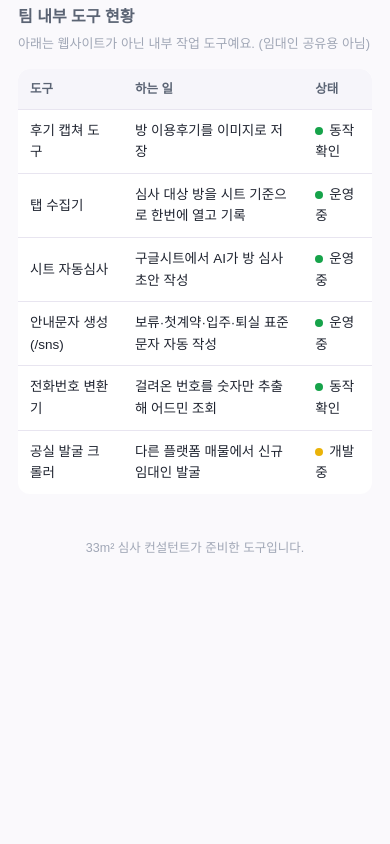
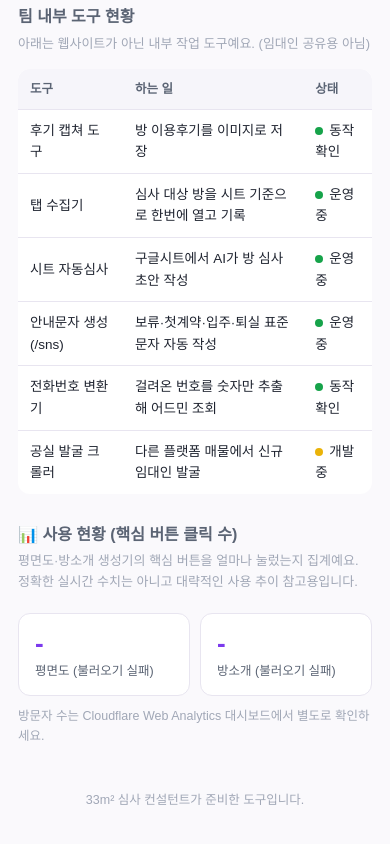
Before and after one commit to hiva1109/tool-hub, a plain HTML site: page index.html in a window 390 px wide. Shown: the part 2329-3173 px from the top of the page. Before the commit the page ends 2947 px from the top, so only its background shows below. Drawn offline with Linux system fonts and the light colour scheme; no server answers.

Commit message:
도구함에 사용 현황 패널 추가
## Why
[사용자 명시] 도구를 만들어놓고도 실제로 임대인들이 얼마나 쓰는지 전혀 모르는 상태였음.
사용자가 "핵심 버튼 클릭 수까지" 확인하고 싶다고 요청함.

## What
- "팀 내부 도구 현황" 표 아래에 "📊 사용 현황" 패널 신규 추가(기존 표는 수정 안 함).
- 평면도 생성기(도면 생성/PNG 저장 클릭 수)와 방소개 생성기(링크 가져오기/문구 생성 클릭 수)
  각 Worker의 /stats 엔드포인트를 페이지 로드 시 fetch해서 숫자 카드로 표시.
- 방문자 수(페이지뷰)는 이 패널에서 다루지 않고 Cloudflare Web Analytics 대시보드를 보라고
  안내(별도 진행 예정, 사용자가 각 사이트를 대시보드에서 등록해야 함).

## Why this way
[Claude 추가 제안] Cloudflare Web Analytics는 페이지뷰는 잡아주지만 "버튼 클릭" 같은 커스텀
이벤트는 공식 문서로 확인해본 결과 지원하지 않음 — 그래서 클릭 수는 각 Worker에 자체
"/track"(POST, 이벤트명 화이트리스트 검증) + "/stats"(GET, CORS 공개) 엔드포인트를 만들고
Cloudflare Workers KV(새 네임스페이스 tool-stats, 두 Worker가 프로젝트 접두사로 키를 나눠
공유)에 카운트를 저장하는 방식으로 직접 구현함. KV는 원자적 증가가 아니라 읽고-쓰는 방식이라
아주 드물게(동시 클릭 시) 한두 개 누락될 수 있지만, 정확한 실시간 카운터가 아니라 대략적인
사용 추이 파악이 목적이라 이 정도면 충분하다고 판단.

## Impact
사용자가 이제 이 페이지 하나에서 두 도구의 핵심 액션이 얼마나 눌리는지 숫자로 바로 확인 가능.
어떤 도구/기능이 실제로 쓰이는지 보고 다음 우선순위를 정하는 데 참고할 수 있음.

## Verification
로컬(포트 3002) + 실제 배포된 두 Worker에서 실브라우저로 확인: 실제 버튼 클릭 시
/stats 카운트가 정확히 증가(1→2 확인), 도구함 페이지가 cross-origin으로 두 Worker의 /stats를
정상적으로 불러와 카드에 표시, 콘솔 에러 없음, 모바일(375px) 가로 스크롤 없음.

Co-Authored-By: Claude Fable 5 <noreply@anthropic.com>

```diff
--- a/index.html
+++ b/index.html
@@ -167,6 +167,12 @@
   .dot { display: inline-block; width: 8px; height: 8px; border-radius: 50%; margin-right: 6px; }
   .dot.g { background: var(--green); } .dot.y { background: #eab308; } .dot.r { background: #9ca3af; }
 
+  .stats-grid { display: grid; grid-template-columns: repeat(auto-fit, minmax(150px, 1fr)); gap: 10px; margin-top: 20px; }
+  .stat-card { background: var(--card); border: 1px solid var(--line); border-radius: 12px; padding: 14px 16px; }
+  .stat-card .num { font-size: 26px; font-weight: 800; color: var(--purple); line-height: 1.2; }
+  .stat-card .label { font-size: 12.5px; color: var(--ink-soft); margin-top: 2px; }
+  .stats-note { font-size: 12.5px; color: #a0a7b6; margin-top: 10px; }
+
   footer { text-align: center; color: #a0a7b6; font-size: 12.5px; margin-top: 44px; }
 </style>
 </head>
@@ -293,11 +299,44 @@
       <tr><td>전화번호 변환기</td><td>걸려온 번호를 숫자만 추출해 어드민 조회</td><td><span class="dot g"></span>동작 확인</td></tr>
       <tr><td>공실 발굴 크롤러</td><td>다른 플랫폼 매물에서 신규 임대인 발굴</td><td><span class="dot y"></span>개발 중</td></tr>
     </table>
+
+    <h2 style="margin-top:28px;">📊 사용 현황 (핵심 버튼 클릭 수)</h2>
+    <p class="note">평면도·방소개 생성기의 핵심 버튼을 얼마나 눌렀는지 집계예요. 정확한 실시간 수치는 아니고 대략적인 사용 추이 참고용입니다.</p>
+    <div class="stats-grid" id="statsGrid">
+      <div class="stat-card"><div class="num">…</div><div class="label">불러오는 중</div></div>
+    </div>
+    <p class="stats-note">방문자 수는 Cloudflare Web Analytics 대시보드에서 별도로 확인하세요.</p>
   </div>
   <!-- INTERNAL-END -->
 
   <footer>33m² 심사 컨설턴트가 준비한 도구입니다.</footer>
 
 </div>
+<script>
+// 두 Worker의 /stats(핵심 버튼 클릭 수 집계, CORS 허용됨)를 불러와 카드로 표시
+const STAT_SOURCES = [
+  { base: 'https://floorplan-generator.hiva1109.workers.dev', labels: { generate_click: '평면도 · 도면 생성', download_click: '평면도 · PNG 저장' } },
+  { base: 'https://room-description-generator.hiva1109.workers.dev', labels: { fetch_click: '방소개 · 링크 가져오기', generate_click: '방소개 · 문구 생성' } },
+];
+
+async function loadStats() {
+  const grid = document.getElementById('statsGrid');
+  const cards = [];
+  for (const src of STAT_SOURCES) {
+    try {
+      const res = await fetch(`${src.base}/stats`);
+      const data = await res.json();
+      if (!data.ok) continue;
+      for (const [event, label] of Object.entries(src.labels)) {
+        cards.push({ label, num: data.stats[event] ?? 0 });
+      }
+    } catch (e) {
+      cards.push({ label: `${src.base.includes('floorplan') ? '평면도' : '방소개'} (불러오기 실패)`, num: '-' });
+    }
+  }
+  grid.innerHTML = cards.map(c => `<div class="stat-card"><div class="num">${c.num}</div><div class="label">${c.label}</div></div>`).join('');
+}
+loadStats();
+</script>
 </body>
 </html>
```
